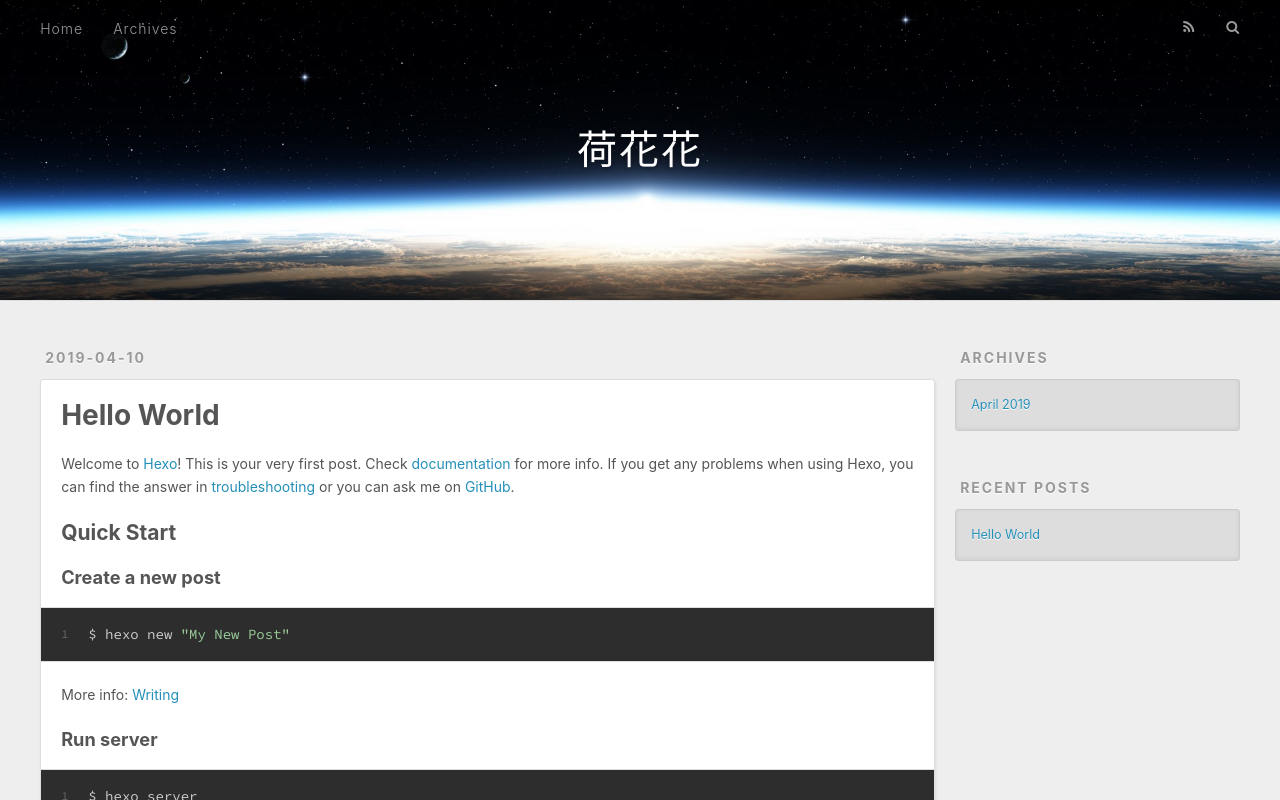
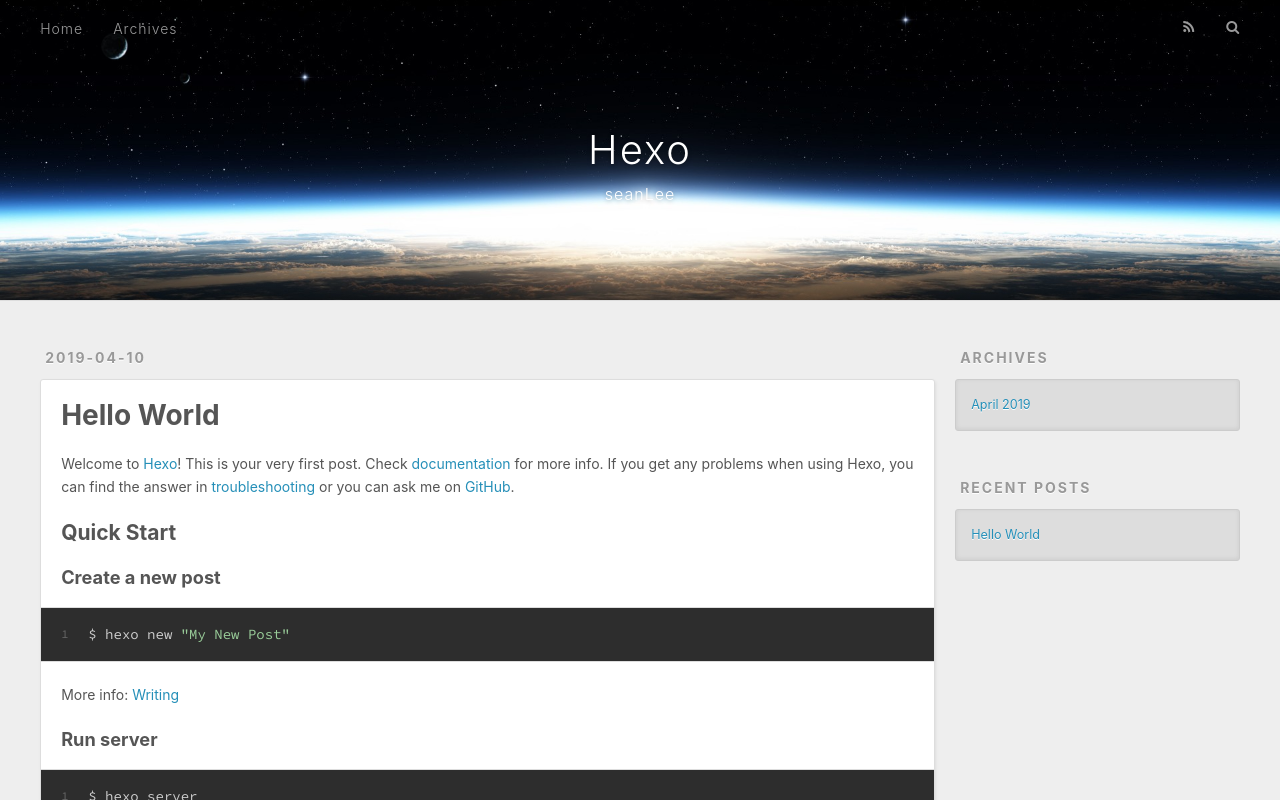
Before and after one commit to seanLee/MyBlog, a plain HTML site: page index.html in a window 1280 px wide. Shown: the top 800 px of the page. Drawn offline with nearby package versions, Linux system fonts and the light colour scheme.

Commit message:
Site updated: 2019-04-10 18:41:27

```diff
--- a/index.html
+++ b/index.html
@@ -5,17 +5,17 @@
 
 
 
-  <title>荷花花</title>
+  <title>Hexo</title>
   <meta name="viewport" content="width=device-width, initial-scale=1, maximum-scale=1">
   <meta property="og:type" content="website">
-<meta property="og:title" content="荷花花">
+<meta property="og:title" content="Hexo">
 <meta property="og:url" content="https://seanlee.github.io/MyBlog/index.html">
-<meta property="og:site_name" content="荷花花">
+<meta property="og:site_name" content="Hexo">
 <meta property="og:locale" content="default">
 <meta name="twitter:card" content="summary">
-<meta name="twitter:title" content="荷花花">
+<meta name="twitter:title" content="Hexo">
 
-    <link rel="alternate" href="/MyBlog/atom.xml" title="荷花花" type="application/atom+xml">
+    <link rel="alternate" href="/MyBlog/atom.xml" title="Hexo" type="application/atom+xml">
 
 
     <link rel="icon" href="/favicon.png">
@@ -34,8 +34,12 @@
   <div id="header-outer" class="outer">
     <div id="header-title" class="inner">
       <h1 id="logo-wrap">
-        <a href="/MyBlog/" id="logo">荷花花</a>
+        <a href="/MyBlog/" id="logo">Hexo</a>
       </h1>
+
+        <h2 id="subtitle-wrap">
+          <a href="/MyBlog/" id="subtitle">seanLee</a>
+        </h2>
 
     </div>
     <div id="header-inner" class="inner">
@@ -97,7 +101,7 @@
 
     </div>
     <footer class="article-footer">
-      <a data-url="https://seanlee.github.io/MyBlog/2019/04/10/hello-world/" data-id="cjub31nnv0000ykzs8pkeya6a" class="article-share-link">Share</a>
+      <a data-url="https://seanlee.github.io/MyBlog/2019/04/10/hello-world/" data-id="cjub32twq0000zfzs3wniivtr" class="article-share-link">Share</a>
 
 
     </footer>
```
Also changed, not shown: 2019/04/10/hello-world/index.html (+9 -5 lines), archives/2019/04/index.html (+10 -6 lines), archives/2019/index.html (+10 -6 lines), archives/index.html (+10 -6 lines).
